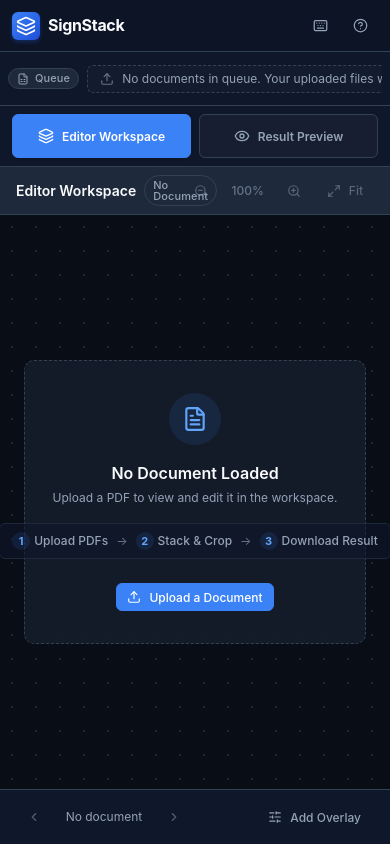
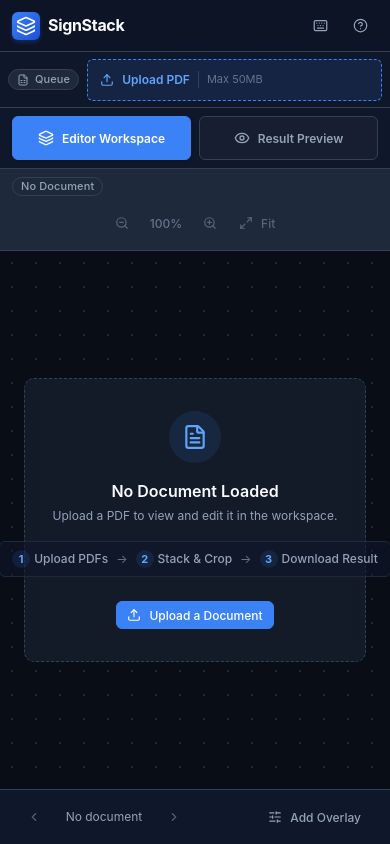
Before and after one commit to rafbradey/SignStack, a React (Vite) app: page / in a window 390 px wide. Built offline with nearby package versions, Linux system fonts and the light colour scheme.

Commit message:
fix: resolve mobile workspace toolbar collisions and redesign queue empty state

```diff
--- a/src/components/layout/DocumentCard.css
+++ b/src/components/layout/DocumentCard.css
@@ -263,8 +263,8 @@
 /* Narrow mobile screens (< 640px) */
 @media (max-width: 640px) {
   .doc-card {
-    width: 240px;
-    min-width: 240px;
+    width: min(250px, calc(100vw - 80px));
+    min-width: min(250px, calc(100vw - 80px));
     padding: var(--space-1) var(--space-2);
     gap: var(--space-1);
     height: 46px;
--- a/src/components/layout/Workspace.css
+++ b/src/components/layout/Workspace.css
@@ -109,6 +109,16 @@
 
 .document-tray-empty-zone:hover .document-tray-empty-icon {
   color: var(--primary-text);
+}
+
+.document-tray-empty-desktop-text {
+  display: flex;
+  align-items: center;
+  gap: var(--space-2);
+}
+
+.document-tray-empty-mobile-action {
+  display: none;
 }
 
 .document-tray-empty-hint {
@@ -351,6 +361,19 @@
   align-items: center;
   gap: var(--space-1);
   flex-wrap: nowrap;
+  flex-shrink: 0;
+}
+
+.pane-header-controls {
+  display: flex;
+  align-items: center;
+  gap: var(--space-1);
+  flex-shrink: 0;
+}
+
+.pane-primary-action {
+  display: flex;
+  align-items: center;
   flex-shrink: 0;
 }
 
@@ -906,12 +929,92 @@ button.overlay-opacity-value:focus-visible {
   }
 }
 
+/* Responsive Breakpoint: Tablet & Mobile Pane Headers (< 768px) */
+@media (max-width: 768px) {
+  .pane-header {
+    display: grid;
+    grid-template-columns: 1fr auto;
+    grid-template-rows: auto auto;
+    grid-template-areas:
+      "status action"
+      "toolbar toolbar";
+    row-gap: var(--space-2);
+    column-gap: var(--space-2);
+    padding: var(--space-2) var(--space-3);
+    min-height: unset;
+    height: auto;
+  }
+
+  /* Redundant tab titles hidden on mobile as active tab states the view */
+  .pane-title {
+    display: none;
+  }
+
+  .pane-title-group {
+    grid-area: status;
+    min-width: 0;
+    overflow: hidden;
+    align-self: center;
+  }
+
+  .pane-document-name {
+    max-width: 140px;
+  }
+
+  .pane-header-controls {
+    display: contents;
+  }
+
+  .pane-primary-action {
+    grid-area: action;
+    justify-self: end;
+    align-self: center;
+  }
+
+  .pane-action-divider {
+    display: none;
+  }
+
+  .pane-toolbar {
+    grid-area: toolbar;
+    display: flex;
+    align-items: center;
+    justify-content: center;
+    flex-wrap: wrap;
+    gap: var(--space-1);
+    width: 100%;
+  }
+
+  .editor-pane .pane-title-group {
+    grid-column: 1 / -1;
+  }
+
+  /* Mobile touch targets in pane toolbar */
+  .pane-toolbar .btn,
+  .pane-toolbar .zoom-display-btn {
+    min-height: 38px;
+    padding: var(--space-1) var(--space-2);
+    touch-action: manipulation;
+  }
+
+  .pane-download-btn {
+    min-height: 38px;
+    padding: var(--space-1) var(--space-3);
+    font-size: var(--text-xs);
+    touch-action: manipulation;
+  }
+}
+
 /* Small mobile devices (< 640px) */
 @media (max-width: 640px) {
   .document-tray {
     padding: var(--space-1) var(--space-2);
     gap: var(--space-2);
-    height: 54px;
+    height: 56px;
+    max-width: 100vw;
+    width: 100%;
+    overflow: hidden;
+    box-sizing: border-box;
   }
 
   .document-tray-title {
@@ -924,9 +1027,52 @@ button.overlay-opacity-value:focus-visible {
     font-size: 11px;
   }
 
+  /* Mobile Clean Empty Queue State */
+  .document-tray-empty-desktop-text {
+    display: none;
+  }
+
+  .document-tray-empty-mobile-action {
+    display: flex;
+    align-items: center;
+    gap: var(--space-2);
+    min-width: 0;
+  }
+
+  .mobile-upload-btn-label {
+    font-size: var(--text-xs);
+    font-weight: 600;
+    color: var(--primary-text);
+    white-space: nowrap;
+  }
+
+  .mobile-upload-btn-subtext {
+    font-size: 11px;
+    color: var(--text-muted);
+    white-space: nowrap;
+    padding-left: var(--space-2);
+    border-left: 1px solid var(--border-default);
+  }
+
+  .document-tray-empty-zone {
+    flex: 1;
+    min-width: 0;
+    height: 42px;
+    min-height: 42px;
+    padding: 0 var(--space-3);
+    background-color: var(--primary-subtle);
+    border-color: var(--primary);
+    border-radius: var(--radius-md);
+  }
+
+  .document-tray-empty-zone .document-tray-empty-icon {
+    color: var(--primary-text);
+  }
+
   .doc-card-add-btn {
     height: 46px;
     padding: 0 var(--space-3);
+    scroll-snap-align: start;
   }
 
   .pane-footer {
--- a/src/components/layout/Workspace.tsx
+++ b/src/components/layout/Workspace.tsx
@@ -1010,18 +1010,40 @@ export const Workspace: React.FC<WorkspaceProps> = ({
               </button>
             </>
           ) : !isProcessing ? (
-            <div className="document-tray-empty-zone">
+            <div
+              className="document-tray-empty-zone"
+              role="button"
+              tabIndex={0}
+              onClick={() => {
+                fileInputRef.current?.click();
+                if (onUploadClick) onUploadClick();
+              }}
+              onKeyDown={(e) => {
+                if (e.key === 'Enter' || e.key === ' ') {
+                  e.preventDefault();
+                  fileInputRef.current?.click();
+                  if (onUploadClick) onUploadClick();
+                }
+              }}
+              aria-label="Upload PDF documents. Supports PDF up to 50MB."
+            >
               <Upload
                 size={14}
                 className="document-tray-empty-icon"
                 aria-hidden="true"
               />
+              <div className="document-tray-empty-desktop-text">
                 <span className="document-tray-empty-hint">
                   No documents in queue. Your uploaded files will appear here.
                 </span>
                 <span className="document-tray-empty-subtext">
                   Supports PDF up to 50MB
                 </span>
+              </div>
+              <div className="document-tray-empty-mobile-action">
+                <span className="mobile-upload-btn-label">Upload PDF</span>
+                <span className="mobile-upload-btn-subtext">Max 50MB</span>
+              </div>
             </div>
           ) : (
             <div
@@ -1133,6 +1155,7 @@ export const Workspace: React.FC<WorkspaceProps> = ({
               )}
             </div>
 
+            <div className="pane-header-controls">
               <div
                 className="pane-toolbar"
                 role="toolbar"
@@ -1197,6 +1220,7 @@ export const Workspace: React.FC<WorkspaceProps> = ({
                   {workspaceLayout === 'editor-maximized' ? <Minimize2 size={14} /> : <Maximize2 size={14} />}
                   {workspaceLayout === 'editor-maximized' ? 'Restore' : 'Maximize'}
                 </Button>
+              </div>
             </div>
           </div>
 
@@ -1672,6 +1696,7 @@ export const Workspace: React.FC<WorkspaceProps> = ({
               )}
             </div>
 
+            <div className="pane-header-controls">
               <div
                 className="pane-toolbar"
                 role="toolbar"
@@ -1748,15 +1773,18 @@ export const Workspace: React.FC<WorkspaceProps> = ({
                   {workspaceLayout === 'preview-maximized' ? <Minimize2 size={14} /> : <Maximize2 size={14} />}
                   {workspaceLayout === 'preview-maximized' ? 'Restore' : 'Maximize'}
                 </Button>
-
-              <div className="toolbar-divider" />
-
+              </div>
+
+              <div className="toolbar-divider pane-action-divider" />
+
+              <div className="pane-primary-action">
                 <Button
                   variant="primary"
                   size="sm"
                   isLoading={isGeneratingPdf}
                   leftIcon={<Download size={14} />}
                   disabled={!mainDoc}
+                  className="pane-download-btn"
                   title={
                     !mainDoc
                       ? 'Upload a document to download PDF'
@@ -1768,6 +1796,7 @@ export const Workspace: React.FC<WorkspaceProps> = ({
                 >
                   {isGeneratingPdf ? 'Generating...' : 'Download PDF'}
                 </Button>
+              </div>
             </div>
           </div>
 
```
Also changed, not shown: 1 other file (tests, documents, lock files or other folders). Lines whose indentation alone changed are shown as unchanged.
